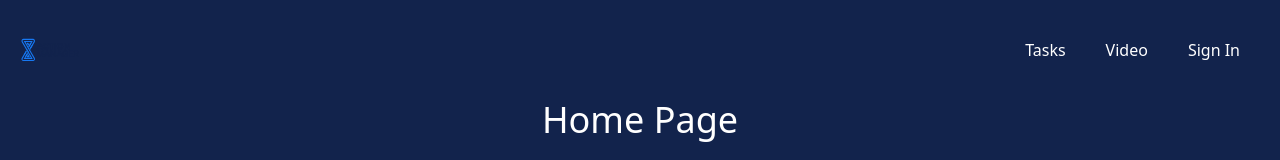
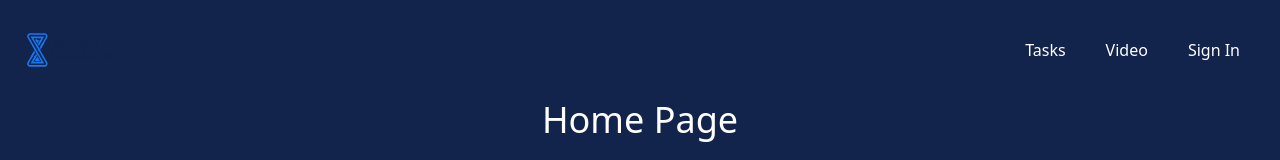
Before and after one commit to dtkellogg/blakes-coaching, a Next.js app: page / in a window 1280 px wide. Shown: the top 160 px of the page. Built offline with nearby package versions, Linux system fonts and the light colour scheme.

Commit message:
Logo scaled x1.5

```diff
--- a/app/components/Nav.tsx
+++ b/app/components/Nav.tsx
@@ -8,7 +8,7 @@ export default function Nav() {
         <Image
           src="/action-manager.svg"
           alt="Action Manager Logo"
-          className="dark:invert"
+          className="dark:invert scale-150 ml-5"
           width={100}
           height={100}
           priority
```
